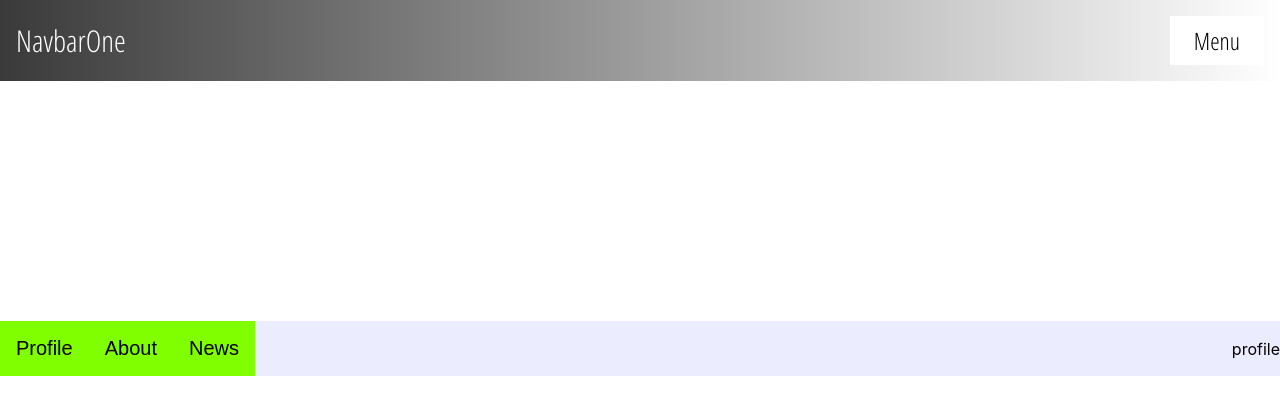
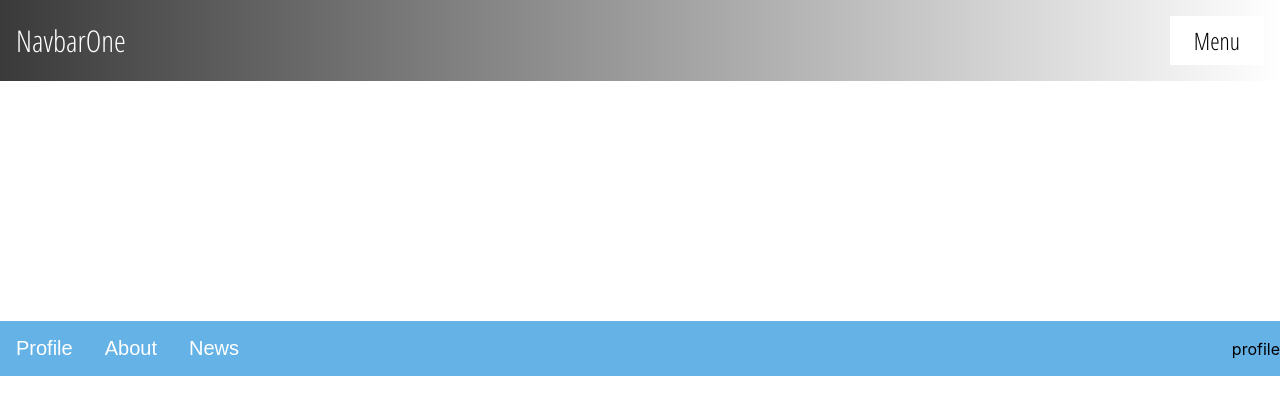
Before and after one commit to patchinator/playground, a Next.js app: page / in a window 1280 px wide. Shown: the top 414 px of the page. Built offline with nearby package versions, Linux system fonts and the light colour scheme.

Commit message:
added styling to Button component

```diff
--- a/components/UI/ButtonSlide2/ButtonSlide2.module.scss
+++ b/components/UI/ButtonSlide2/ButtonSlide2.module.scss
@@ -1,11 +1,36 @@
+$button_color: rgb(101, 178, 230);
+
 .button {
   border: none;
-  background: chartreuse;
+  background: $button_color;
   cursor: pointer;
   font-size: 20px;
   padding: 1rem;
+  position: relative;
+  z-index: 1;
+  color: white;
 
   &:hover {
-    background: rgb(255, 255, 255);
+    color: rgb(36, 36, 36);
+  }
+
+  &:before {
+    transition: 0.5s all ease;
+    position: absolute;
+    top: 0;
+    left: 50%;
+    right: 50%;
+    bottom: 0;
+    opacity: 0;
+    content: "";
+    background: whitesmoke;
+  }
+
+  &:hover:before {
+    transition: 0.5s all ease;
+    left: 0;
+    right: 0;
+    opacity: 1;
+    z-index: -1;
   }
 }
--- a/components/UI/NavbarTwo/NavbarTwo.module.scss
+++ b/components/UI/NavbarTwo/NavbarTwo.module.scss
@@ -1,6 +1,8 @@
+$primary_color: rgb(101, 178, 230);
+
 .navbar {
   width: 100vw;
-  background: rgb(236, 236, 255);
+  background: $primary_color;
   display: flex;
   align-items: center;
   justify-content: space-between;
```
